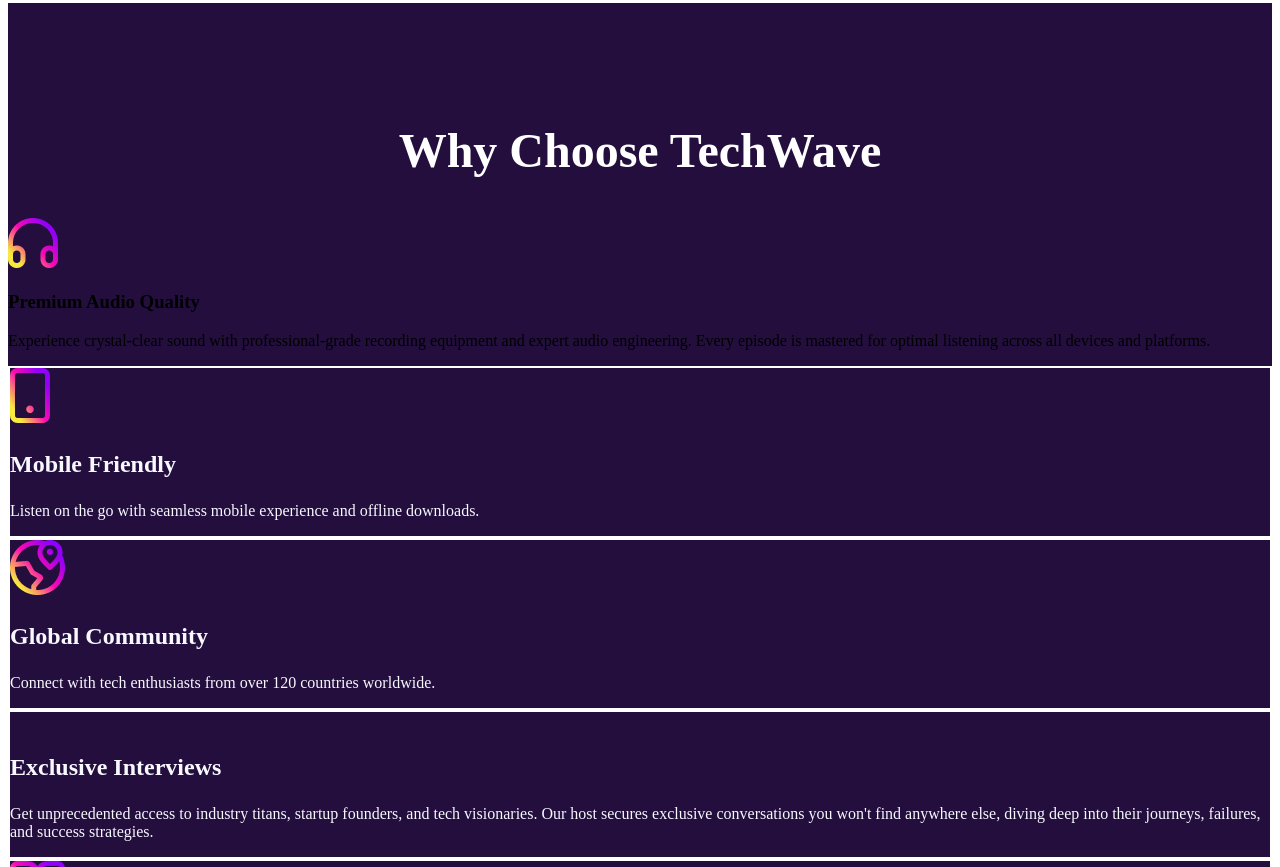
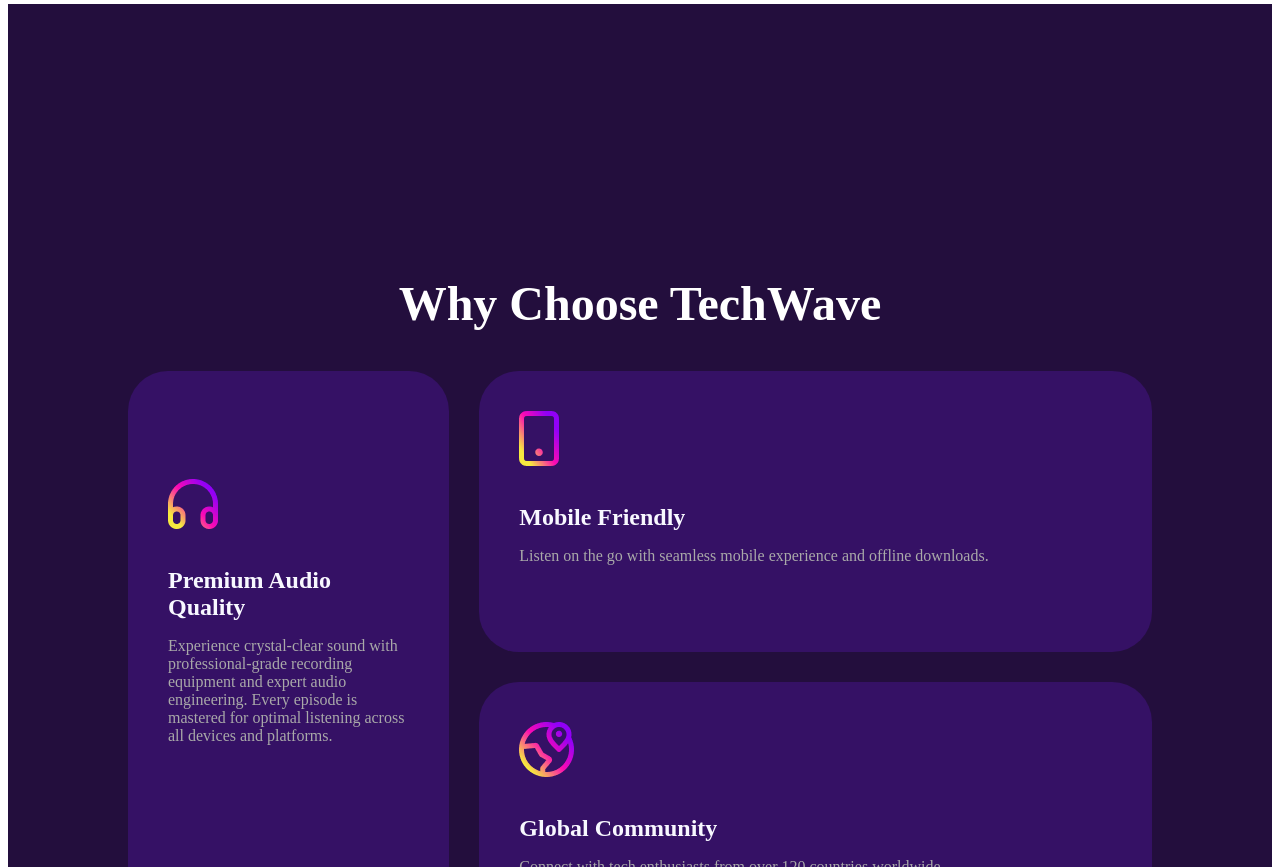
Before and after one commit to Mehedi-okay/assignment2, a plain HTML site: page index.html in a window 1280 px wide. Shown: the part 1933-2800 px from the top of the page. Drawn offline with Linux system fonts and the light colour scheme.

Commit message:
grid added

```diff
--- a/index.html
+++ b/index.html
@@ -14,7 +14,7 @@
 <body>
     <header>
         <nav>
-            <h3>TechWave</h3>
+            <h3><img src="assets/TechWave.png" alt=""></h3>
             <div>
                 <ul>
                     <li>About</li>
@@ -75,8 +75,9 @@
         <div class="grid">
             <h1>Why Choose TechWave</h1>
             <div class="grid-part">
-                <!-- <div class="gridcd1"> -->
-                    <div class=" gridcd1">
+
+                <div class=" gridcd1">
+                    <div class="gridcard">
                         <img src="assets/headphone.png" alt="">
                         <h3>Premium Audio Quality</h3>
                         <p>Experience crystal-clear sound with professional-grade recording equipment and expert audio
@@ -85,6 +86,7 @@
                         </p>
                     </div>
                 </div>
+
                 <div class="gridcd2">
                     <div class="gridcard">
                         <img src="assets/device.png" alt="">
@@ -101,7 +103,7 @@
                 </div>
                 <div class="gridcd4">
                     <div class="gridcard">
-                        <img src="" alt="">
+                        <img src="assets/Icon (Stroke).png" alt="">
                         <h3>Exclusive Interviews</h3>
                         <p>Get unprecedented access to industry titans, startup founders, and tech visionaries. Our host
                             secures exclusive conversations you won't find anywhere else, diving deep into their
@@ -188,7 +190,7 @@
     </main>
     <footer>
         <div>
-            <h1 class="h1">Tech<span>Wave</span></h1>
+            <h1 class="h1"><img src="assets/TechWave (1).png" alt=""></h1>
             <ul class="footerlist">
                 <li><img src="assets/spotify.png" alt="">Spotify</li>
                 <li><img src="assets/apple-podcast.png" alt="">Apple Podcasts</li>
--- a/style.css
+++ b/style.css
@@ -6,10 +6,14 @@
     align-items: center;
     margin: 0;
 }
+nav h3{
+
+}
 
 nav ul {
     list-style: none;
     display: flex;
+    color: ghostwhite;
     gap: 32px;
 }
 
@@ -140,8 +144,8 @@
 
 
 .grid {
-    margin-top: 0;
     background-color: #230E3D;
+    padding: 120px;
 }
 .grid h1{
     font-size: 48px;
@@ -153,28 +157,61 @@
 }
 .grid-part {
     display: grid;
-    grid-template-columns:repeat(400px,3fr) ;
-    grid-template-rows: repeat(261px,3fr);
+    /* grid-template-columns:repeat(400px,1fr) ;
+    grid-template-rows: repeat(261px,1fr); */
+
+    /* upor ar ta best hoba naki nicher ta?  */
+    grid-template-columns:repeat(3,1fr) ;
+    grid-template-rows: repeat(3,1fr);
+    gap: 30px;
 }
 .gridcd1{
-    grid-row: 1 / 2;
-    grid-column: 1 / 1;
+
+    grid-row:span 2;
+    padding: 108px 40px;
+    border-radius: 40px;
+    background-color: #351165;
 }
-.gridcard {
-    border: 2px solid white;
+.gridcd2{
+    grid-column: span 2;
+    padding: 40px;
+    border-radius: 40px;
+    background-color: #351165;
+}
+.gridcd3{
+    grid-column: span 2;
+    padding: 40px;
+    border-radius: 40px;
+    background-color: #351165;
+}
+.gridcd4{
+    grid-column: span 2;
+    padding: 40px;
+    border-radius: 40px;
+    background-color: #351165;
+}
+.gridcd5{
+    padding: 40px;
+    border-radius: 40px;
+    background-color: #351165;
+}
+.gridcard img{
+    margin-bottom: 10px;
 }
 
 .gridcard h3 {
     font-size: 24px;
     font-weight: bold;
     color: ghostwhite;
+    margin-bottom: 16px;
 }
 
 .gridcard p {
 
     font-size: 16px;
     font-weight: 400;
-    color: ghostwhite;
+    color: darkgray;
+
 }
 
 
@@ -363,6 +400,12 @@
 
 /* Now responsive time  */
 
-@media screen {
-
+@media screen and (max-width: 576px) {
+    .desin .h1{
+        /* font-size: 32px;
+        font-weight: bold; */
+          text-align: center;
+          padding: 20px;
+          width: 410px;
+    }
 }
```
Also changed, not shown: assets/Icon (Stroke).png (added), assets/TechWave (1).png (added), assets/TechWave.png (added).
